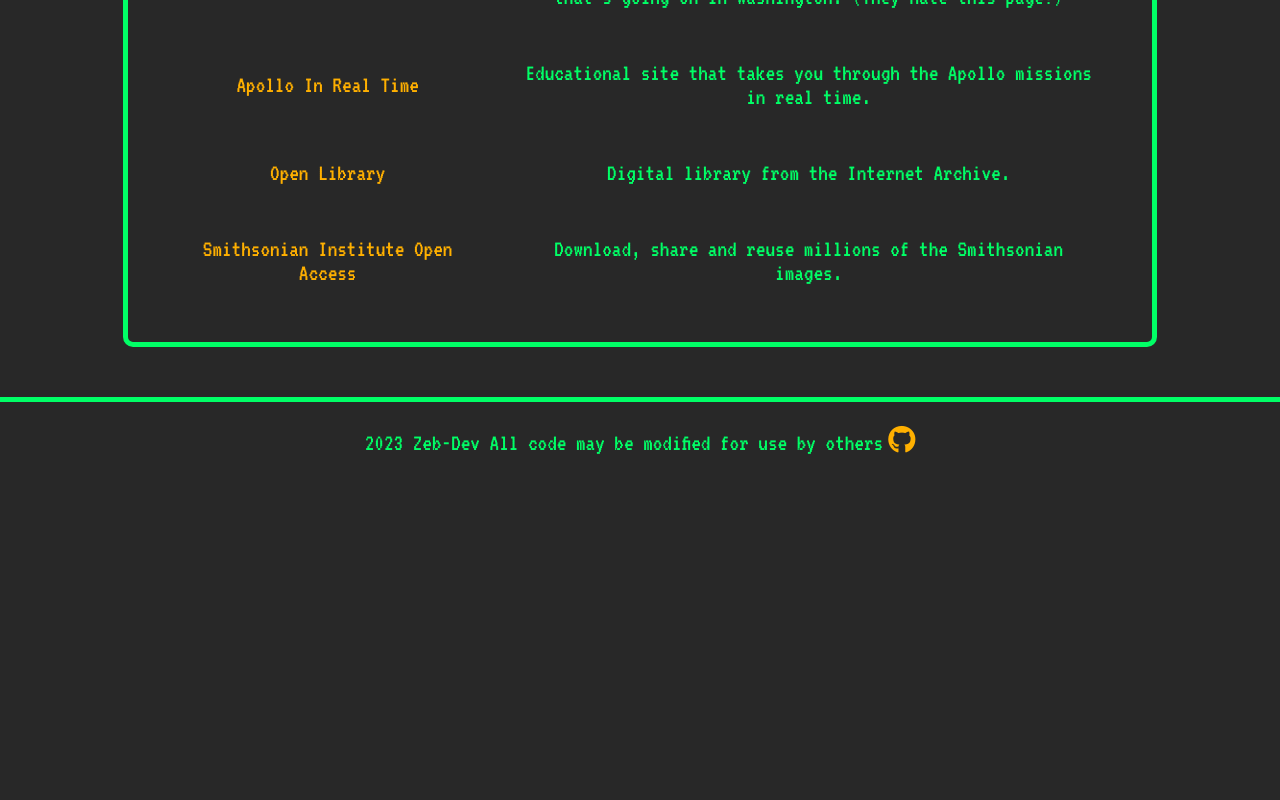
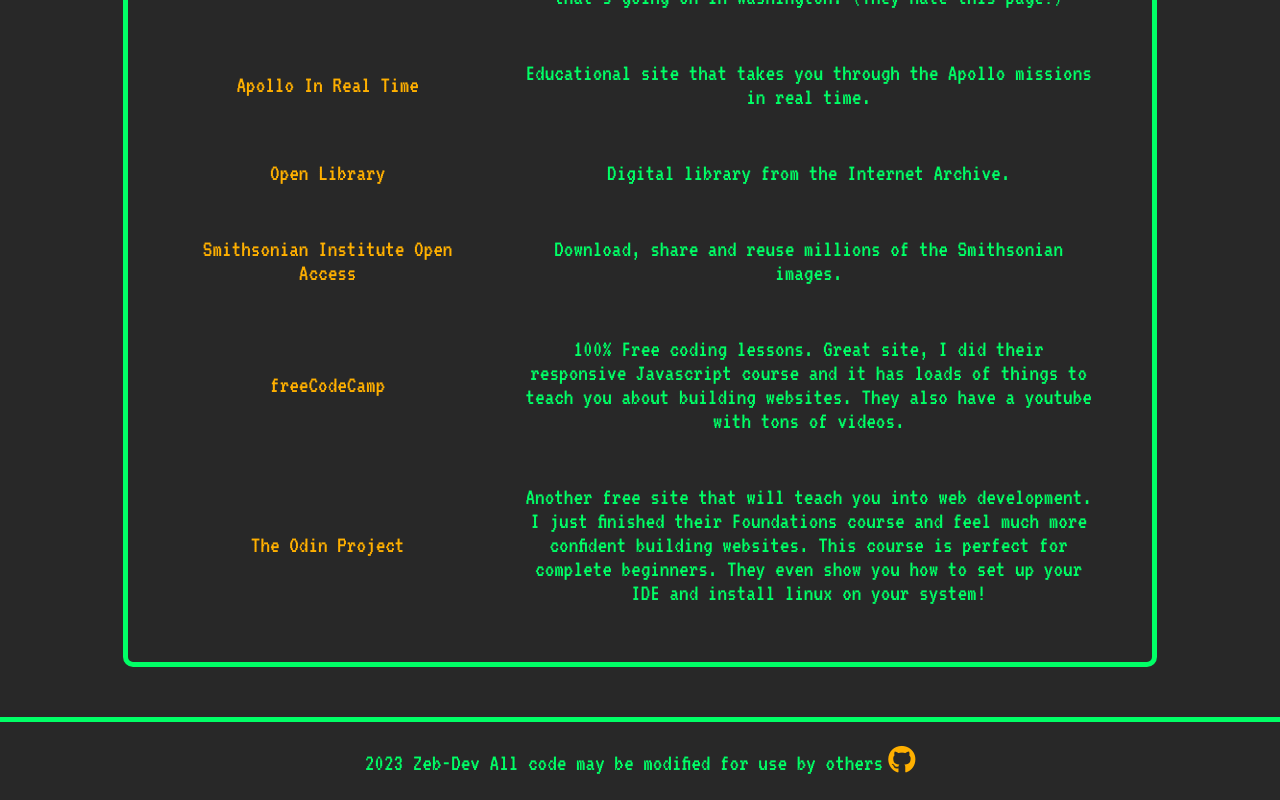
Before and after one commit to jholson1030/neocities, a plain HTML site: page links.html in a window 1280 px wide. Shown: the part 3386-4186 px from the top of the page. Before the commit the page ends 3866 px from the top, so only its background shows below. Drawn offline with Linux system fonts and the light colour scheme.

Commit message:
Add more websites

```diff
--- a/links.html
+++ b/links.html
@@ -140,6 +140,16 @@
                         <td class="table-site"><a target="_blank" rel="noopener" href="https://www.si.edu/search/collection-images?edan_q=&oa=1&edan_fq%5B0%5D=media_usage%3ACC0">Smithsonian Institute Open Access</a></td>
                         <td>Download, share and reuse millions of the Smithsonian images.</td>
                     </tr>
+                    <tr>
+                        <td class="table-site"><a target="_blank" rel="noopener" href="https://www.freecodecamp.org/">freeCodeCamp</a></td>
+                        <td>100% Free coding lessons. Great site, I did their responsive Javascript course and it has loads of things to teach you about building websites. They
+                            also have a youtube with tons of videos.</td>
+                    </tr>
+                    <tr>
+                        <td class="table-site"><a target="_blank" rel="noopener" href="https://www.theodinproject.com/">The Odin Project</a></td>
+                        <td>Another free site that will teach you into web development. I just finished their Foundations course and feel much more confident
+                            building websites. This course is perfect for complete beginners. They even show you how to set up your IDE and install linux on your system!</td>
+                    </tr>
                 </table>
             </div>
         </div>
```
